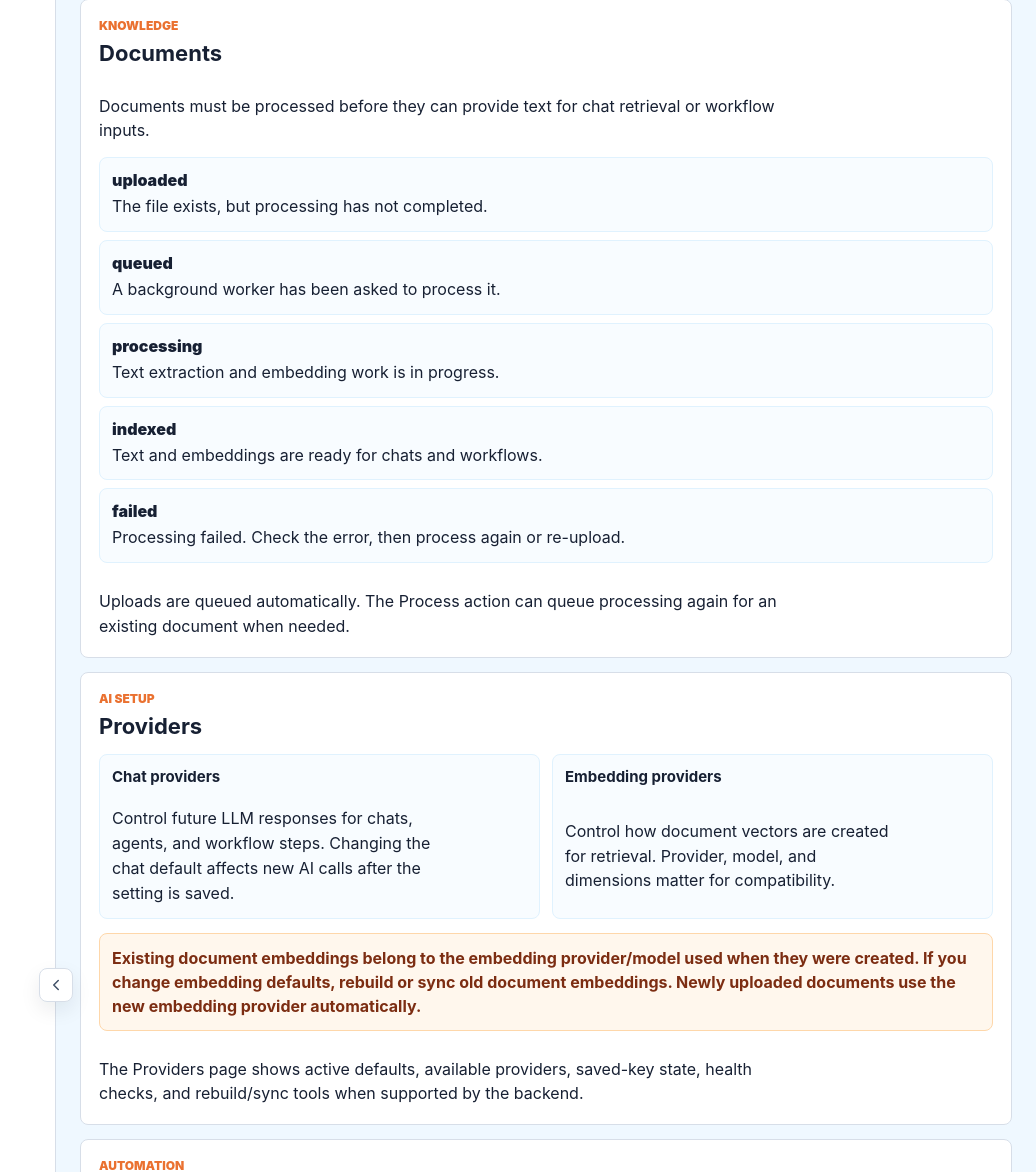
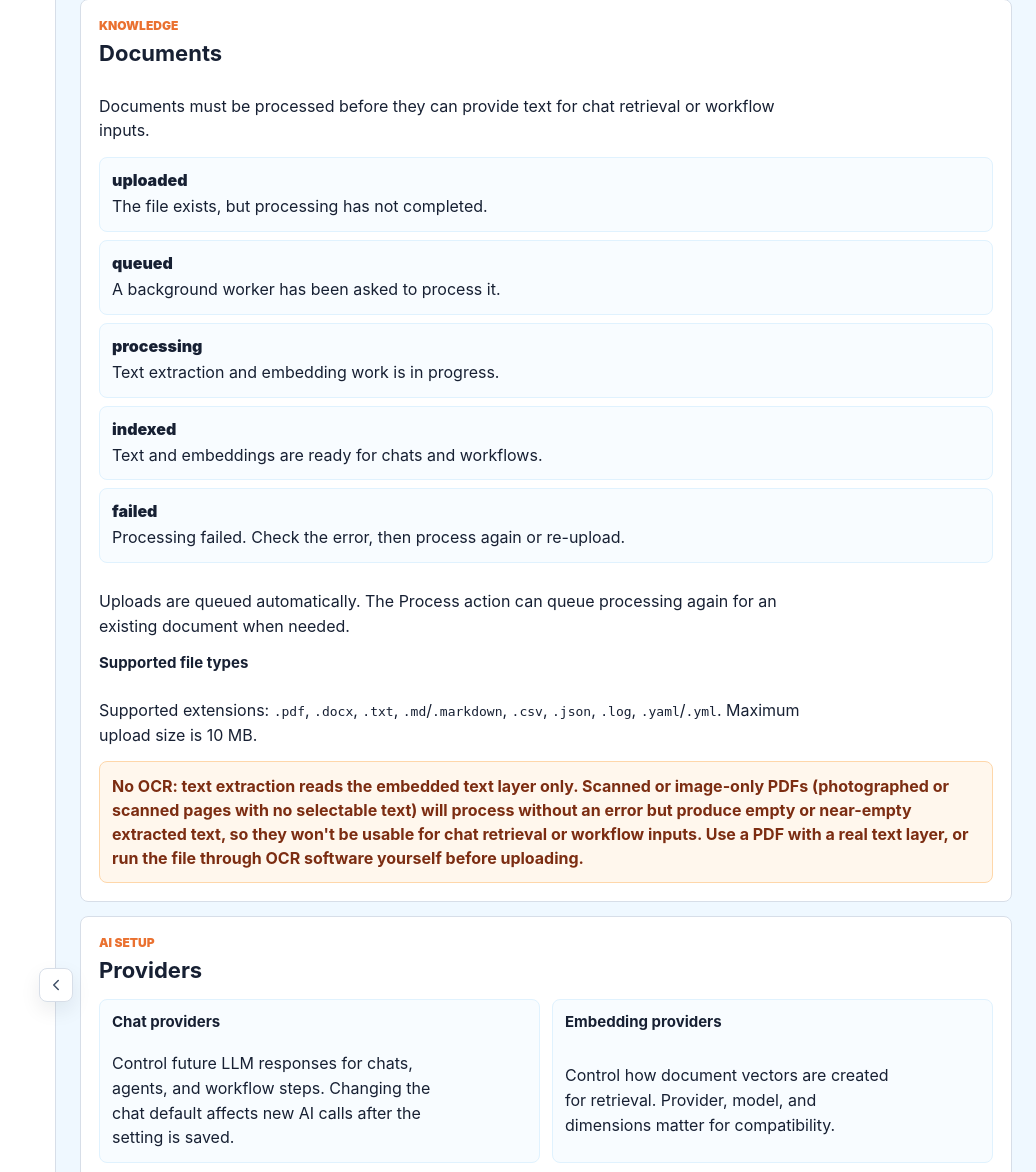
Before and after one commit to Anastasia-front/ai-platform-frontend, a Django app: template dashboard/templates/dashboard/utility/guide.html in a window 1280 px wide. Shown: the part 948-2120 px from the top of the page, without its empty margins (244-1280 px from the left). Run offline with Django 5.2, Linux system fonts and the light colour scheme; the template is opened without the code that fills it, so the values that code supplies are empty.

Commit message:
Update document section in guideline page

```diff
--- a/dashboard/templates/dashboard/utility/guide.html
+++ b/dashboard/templates/dashboard/utility/guide.html
@@ -64,6 +64,11 @@
                 <div><dt>failed</dt><dd>Processing failed. Check the error, then process again or re-upload.</dd></div>
             </dl>
             <p>Uploads are queued automatically. The Process action can queue processing again for an existing document when needed.</p>
+            <h3>Supported file types</h3>
+            <p>Supported extensions: <code>.pdf</code>, <code>.docx</code>, <code>.txt</code>, <code>.md</code>/<code>.markdown</code>, <code>.csv</code>, <code>.json</code>, <code>.log</code>, <code>.yaml</code>/<code>.yml</code>. Maximum upload size is 10 MB.</p>
+            <div class="guide-callout">
+                No OCR: text extraction reads the embedded text layer only. Scanned or image-only PDFs (photographed or scanned pages with no selectable text) will process without an error but produce empty or near-empty extracted text, so they won't be usable for chat retrieval or workflow inputs. Use a PDF with a real text layer, or run the file through OCR software yourself before uploading.
+            </div>
         </article>
 
         <article class="guide-card" id="providers">
```
